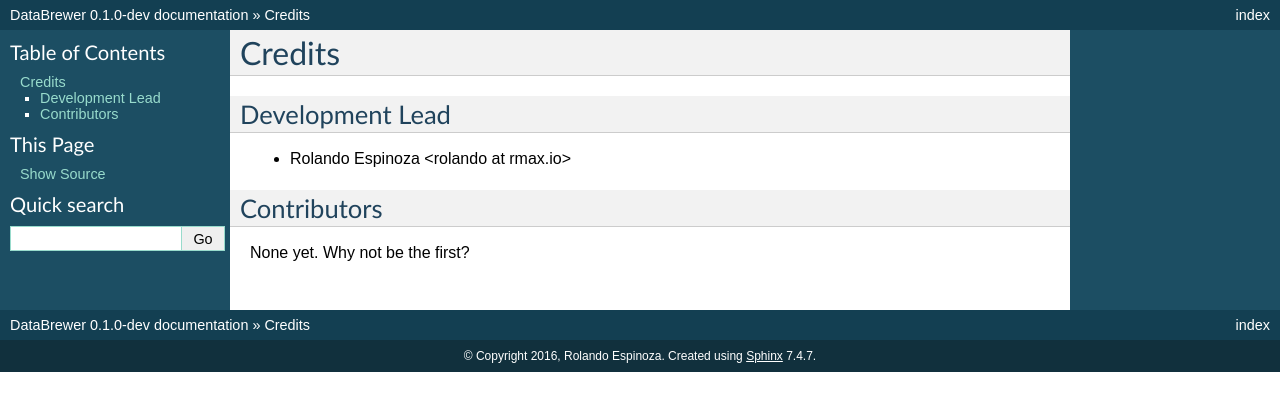
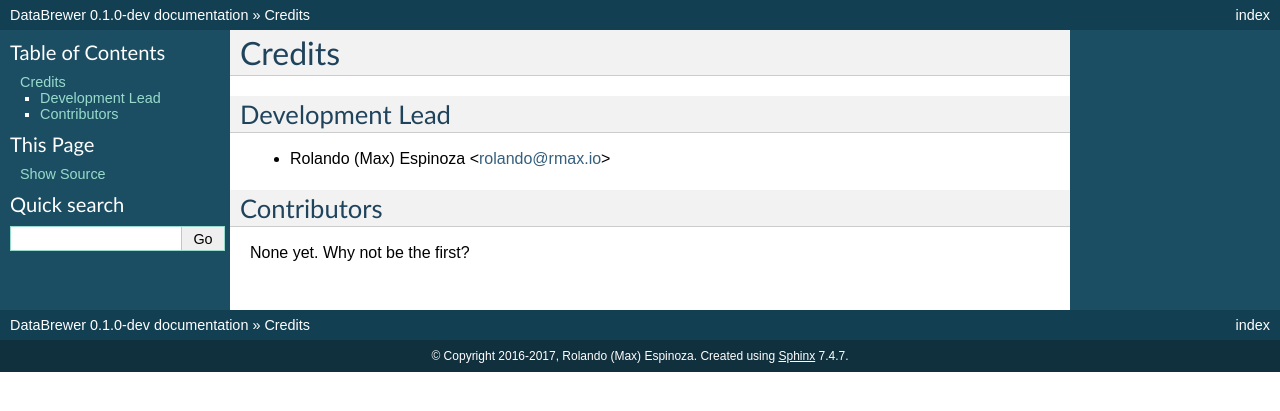
Before and after one commit to rmax/databrewer, a Sphinx documentation site: the page built from docs/authors.rst, in a window 1280 px wide. Shown: the top 411 px of the page. Built offline with Sphinx 7.4.7, drawn with Linux system fonts in a browser that asks for light colours.

Commit message:
Minor changes author, dates.

```diff
--- a/AUTHORS.rst
+++ b/AUTHORS.rst
@@ -5,7 +5,7 @@
 Development Lead
 ----------------
 
-* Rolando Espinoza <rolando at rmax.io>
+* Rolando (Max) Espinoza <rolando@rmax.io>
 
 Contributors
 ------------
--- a/docs/conf.py
+++ b/docs/conf.py
@@ -52,7 +52,7 @@
 
 # General information about the project.
 project = u'DataBrewer'
-copyright = u'2016, Rolando Espinoza'
+copyright = u'2016-2017, Rolando (Max) Espinoza'
 
 # The version info for the project you're documenting, acts as replacement
 # for |version| and |release|, also used in various other places throughout
@@ -206,7 +206,7 @@
 latex_documents = [
     ('index', 'databrewer.tex',
      u'DataBrewer Documentation',
-     u'Rolando Espinoza', 'manual'),
+     u'Rolando (Max) Espinoza', 'manual'),
 ]
 
 # The name of an image file (relative to this directory) to place at
@@ -237,7 +237,7 @@
 man_pages = [
     ('index', 'databrewer',
      u'DataBrewer Documentation',
-     [u'Rolando Espinoza'], 1)
+     [u'Rolando (Max) Espinoza'], 1)
 ]
 
 # If true, show URL addresses after external links.
@@ -252,7 +252,7 @@
 texinfo_documents = [
     ('index', 'databrewer',
      u'DataBrewer Documentation',
-     u'Rolando Espinoza',
+     u'Rolando (Max) Espinoza',
      'databrewer',
      'One line description of project.',
      'Miscellaneous'),
--- a/setup.py
+++ b/setup.py
@@ -32,7 +32,7 @@
     version=read_file('VERSION'),
     description="The missing datasets manager.",
     long_description=read_rst('README.rst') + '\n\n' + read_rst('HISTORY.rst'),
-    author="Rolando Espinoza",
+    author="Rolando (Max) Espinoza",
     author_email='rolando@rmax.io',
     url='https://github.com/rolando/databrewer',
     packages=list(find_packages('src')),
```
Also changed, not shown: 2 other files.
